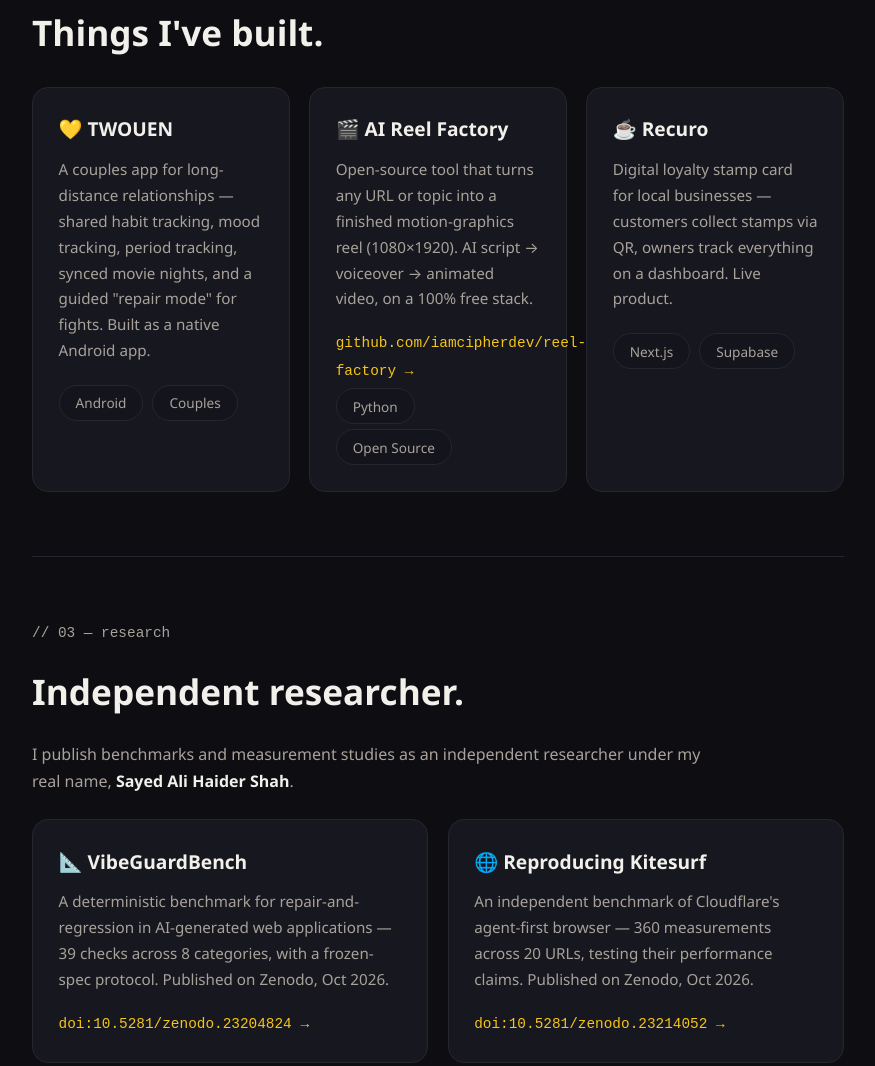
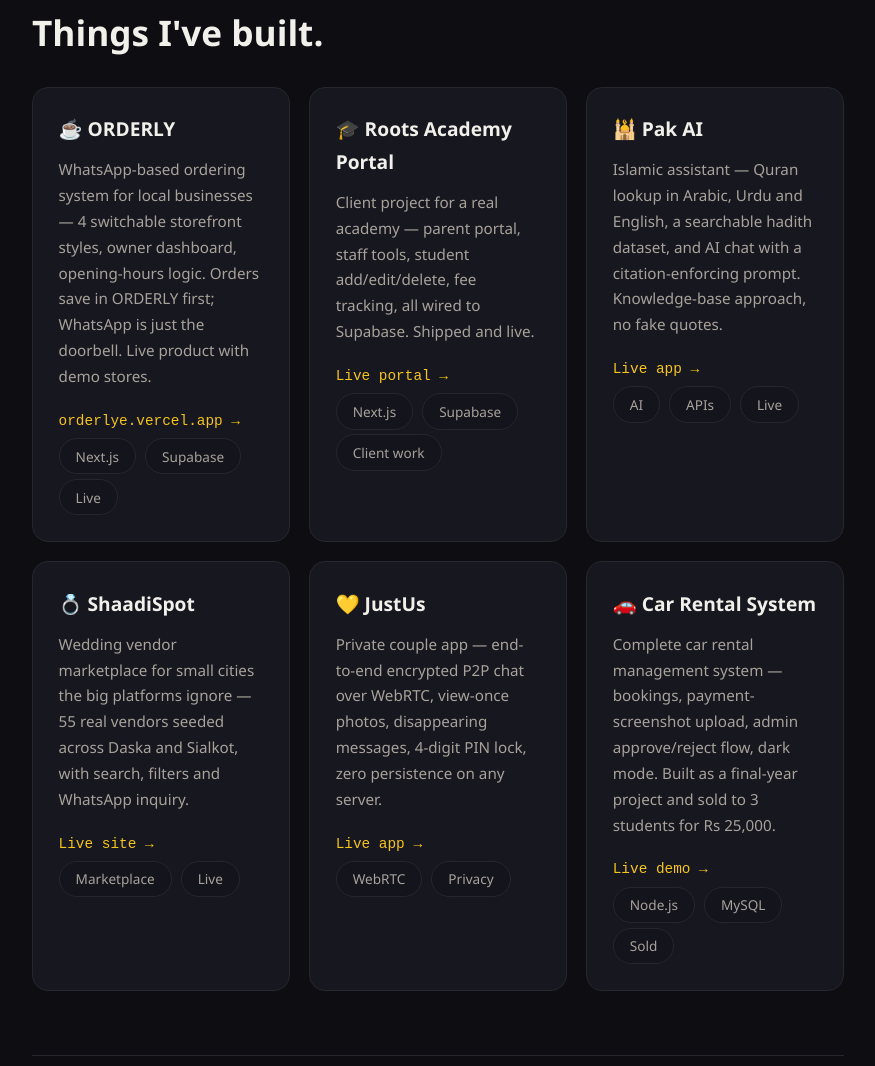
Before and after one commit to iamcipherdev/iamcipherdev.github.io, a plain HTML site: page index.html in a window 1280 px wide. Shown: the part 1289-2355 px from the top of the page, without its empty margins (202-1077 px from the left). Drawn offline with Linux system fonts and the light colour scheme.

Commit message:
Replace portfolio projects with 6 strongest live builds (ORDERLY, Roots portal, Pak AI, ShaadiSpot, JustUs, Car Rental)

```diff
--- a/index.html
+++ b/index.html
@@ -47,20 +47,40 @@
     <h2>Things I've built.</h2>
     <div class="cards">
       <article class="card">
-        <h3>💛 TWOUEN</h3>
-        <p>A couples app for long-distance relationships — shared habit tracking, mood tracking, period tracking, synced movie nights, and a guided "repair mode" for fights. Built as a native Android app.</p>
-        <span class="tag">Android</span> <span class="tag">Couples</span>
+        <h3>☕ ORDERLY</h3>
+        <p>WhatsApp-based ordering system for local businesses — 4 switchable storefront styles, owner dashboard, opening-hours logic. Orders save in ORDERLY first; WhatsApp is just the doorbell. Live product with demo stores.</p>
+        <a class="link" href="https://orderlye.vercel.app/" target="_blank" rel="noopener">orderlye.vercel.app →</a><br>
+        <span class="tag">Next.js</span> <span class="tag">Supabase</span> <span class="tag">Live</span>
       </article>
       <article class="card">
-        <h3>🎬 AI Reel Factory</h3>
-        <p>Open-source tool that turns any URL or topic into a finished motion-graphics reel (1080×1920). AI script → voiceover → animated video, on a 100% free stack.</p>
-        <a class="link" href="https://github.com/iamcipherdev/reel-factory" target="_blank" rel="noopener">github.com/iamcipherdev/reel-factory →</a><br>
-        <span class="tag">Python</span> <span class="tag">Open Source</span>
+        <h3>🎓 Roots Academy Portal</h3>
+        <p>Client project for a real academy — parent portal, staff tools, student add/edit/delete, fee tracking, all wired to Supabase. Shipped and live.</p>
+        <a class="link" href="https://roots-academy-daska-recur-13ee.vercel.app/" target="_blank" rel="noopener">Live portal →</a><br>
+        <span class="tag">Next.js</span> <span class="tag">Supabase</span> <span class="tag">Client work</span>
       </article>
       <article class="card">
-        <h3>☕ Recuro</h3>
-        <p>Digital loyalty stamp card for local businesses — customers collect stamps via QR, owners track everything on a dashboard. Live product.</p>
-        <span class="tag">Next.js</span> <span class="tag">Supabase</span>
+        <h3>🕌 Pak AI</h3>
+        <p>Islamic assistant — Quran lookup in Arabic, Urdu and English, a searchable hadith dataset, and AI chat with a citation-enforcing prompt. Knowledge-base approach, no fake quotes.</p>
+        <a class="link" href="https://iamcipherdev.github.io/pak-ai/" target="_blank" rel="noopener">Live app →</a><br>
+        <span class="tag">AI</span> <span class="tag">APIs</span> <span class="tag">Live</span>
+      </article>
+      <article class="card">
+        <h3>💍 ShaadiSpot</h3>
+        <p>Wedding vendor marketplace for small cities the big platforms ignore — 55 real vendors seeded across Daska and Sialkot, with search, filters and WhatsApp inquiry.</p>
+        <a class="link" href="https://iamcipherdev.github.io/shaadi-spot/" target="_blank" rel="noopener">Live site →</a><br>
+        <span class="tag">Marketplace</span> <span class="tag">Live</span>
+      </article>
+      <article class="card">
+        <h3>💛 JustUs</h3>
+        <p>Private couple app — end-to-end encrypted P2P chat over WebRTC, view-once photos, disappearing messages, 4-digit PIN lock, zero persistence on any server.</p>
+        <a class="link" href="https://iamcipherdev.github.io/justus/" target="_blank" rel="noopener">Live app →</a><br>
+        <span class="tag">WebRTC</span> <span class="tag">Privacy</span>
+      </article>
+      <article class="card">
+        <h3>🚗 Car Rental System</h3>
+        <p>Complete car rental management system — bookings, payment-screenshot upload, admin approve/reject flow, dark mode. Built as a final-year project and sold to 3 students for Rs 25,000.</p>
+        <a class="link" href="https://car-rental-fyp-production.up.railway.app/" target="_blank" rel="noopener">Live demo →</a><br>
+        <span class="tag">Node.js</span> <span class="tag">MySQL</span> <span class="tag">Sold</span>
       </article>
     </div>
   </section>
```
